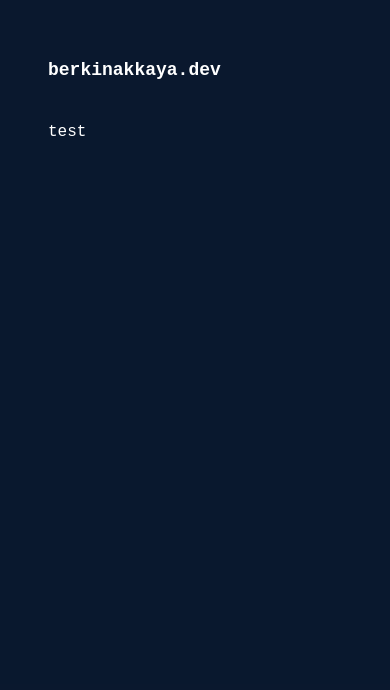
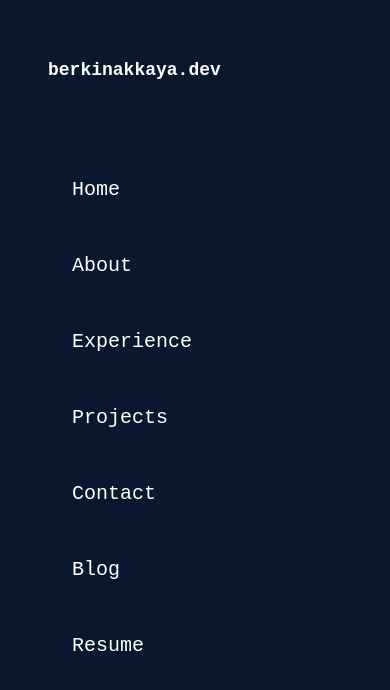
Before and after one commit to BerkinAKKAYA/berkinakkaya.com, a Nuxt app: page / in a window 390 px wide. Both pictures are taken after a click on the element 324 px from the left and 70 px from the top of the page. Shown: the top 690 px of the page. Built offline with nearby package versions, Linux system fonts and the light colour scheme; some icons are missing; a web font is replaced by a local one.

Commit message:
mobile navigation menu

```diff
--- a/components/Header.vue
+++ b/components/Header.vue
@@ -19,7 +19,15 @@
 		<a href="https://berkinakkaya.dev/resume.pdf" target="_blank">Resume</a>
 	</nav>
 
-	<div id="mobile_menu" class="px-12 sm:px-16" :class="{ show: showMobileMenu }">test</div>
+	<div id="mobile_menu" class="px-12 pt-8 sm:px-24 flex flex-col" :class="{ show: showMobileMenu }" @click="showMobileMenu = !showMobileMenu">
+		<NuxtLink class="reveal text-xl p-6" :class="{ active: $route.name == 'index' }" to="/">Home</NuxtLink>
+		<NuxtLink class="reveal text-xl p-6" :class="{ active: $route.name == 'about' }" to="/about">About</NuxtLink>
+		<NuxtLink class="reveal text-xl p-6" :class="{ active: $route.name == 'experience' }" to="/experience">Experience</NuxtLink>
+		<NuxtLink class="reveal text-xl p-6" :class="{ active: $route.name == 'work' }" to="/work">Projects</NuxtLink>
+		<NuxtLink class="reveal text-xl p-6" :class="{ active: $route.name == 'contact' }" to="/contact">Contact</NuxtLink>
+		<NuxtLink class="reveal text-xl p-6" :class="{ active: $route.name == 'blog' }" to="/blog">Blog</NuxtLink>
+		<a class="reveal text-xl p-6" href="https://berkinakkaya.dev/resume.pdf" target="_blank">Resume</a>
+	</div>
 </template>
 
 <style lang="scss">
@@ -36,19 +44,31 @@ nav a {
 		opacity: 1;
 	}
 }
+
+/* prettier-ignore */
 #mobile_menu {
 	position: absolute;
 	left: 0;
 	top: 120px;
 	right: 0;
 	height: 100vh;
-	max-height: calc(100vh - 280px);
+	max-height: calc(100vh - 120px);
 	background: #09182e;
 	z-index: 1;
 
 	&:not(.show) {
 		display: none;
 	}
+
+	a:nth-child(1) { animation-delay: 0.1s; }
+	a:nth-child(2) { animation-delay: 0.2s; }
+	a:nth-child(3) { animation-delay: 0.3s; }
+	a:nth-child(4) { animation-delay: 0.4s; }
+	a:nth-child(5) { animation-delay: 0.5s; }
+	a:nth-child(6) { animation-delay: 0.6s; }
+	a:nth-child(7) { animation-delay: 0.7s; }
+	a:nth-child(8) { animation-delay: 0.8s; }
+	a:nth-child(9) { animation-delay: 0.9s; }
 }
 </style>
 
```
